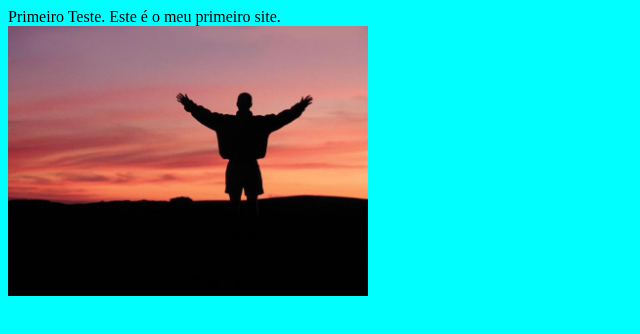
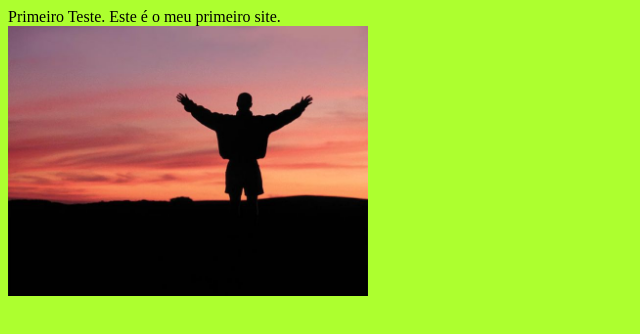
Before and after one commit to thomarco/ProjetoWEBPuc1, a plain HTML site: page index.html in a window 1280 px wide. Shown: the whole page, without its empty margins (0-640 px from the left). Drawn offline with Linux system fonts and the light colour scheme.

Commit message:
UPDATE style.css

```diff
--- a/style.css
+++ b/style.css
@@ -1,4 +1,3 @@
 body {
-    background-color:cyan;
-     ;
+    background-color:greenyellow;
 }
```
